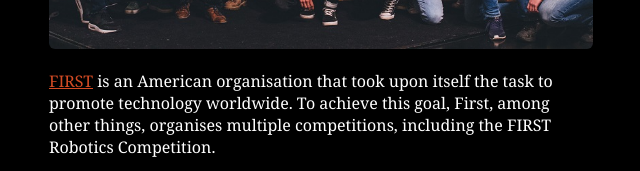
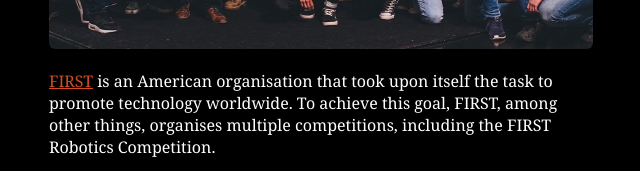
Before and after one commit to Impossible-Robotics-5412/impossiblerobotics.nl, a SvelteKit app: page /about in a window 1280 px wide. Shown: the part 656-827 px from the top of the page, without its empty margins (319-959 px from the left). Built offline with nearby package versions, Linux system fonts and the light colour scheme.

Commit message:
Change word case in /about page

```diff
--- a/src/routes/about/+page.svelte
+++ b/src/routes/about/+page.svelte
@@ -24,7 +24,7 @@
 <p>
 	<Link openInNewTab href="https://www.firstinspires.org/robotics/frc">FIRST</Link>
 	is an American organisation that took upon itself the task to promote technology worldwide. To achieve
-	this goal, First, among other things, organises multiple competitions, including the FIRST Robotics
+	this goal, FIRST, among other things, organises multiple competitions, including the FIRST Robotics
 	Competition.
 </p>
 
```
Also changed, not shown: 13 other files (tests, documents, lock files or other folders).
